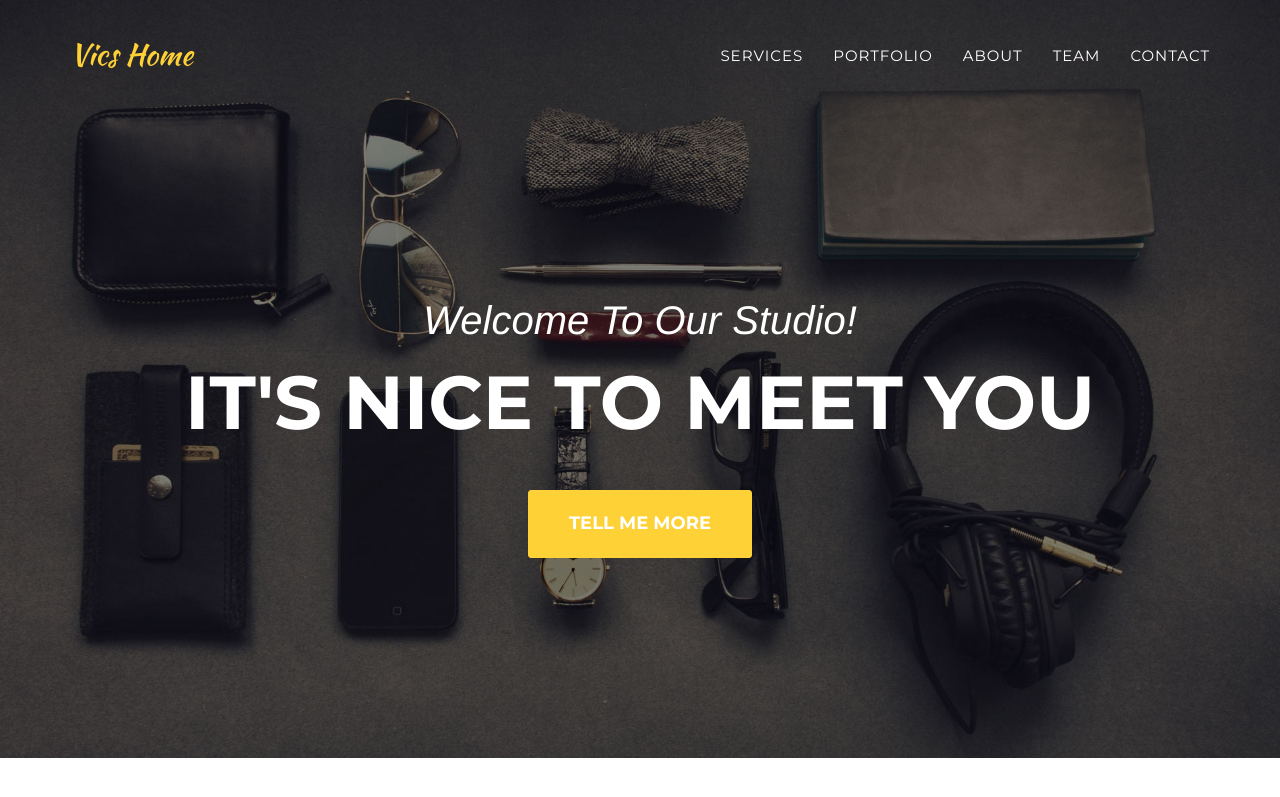
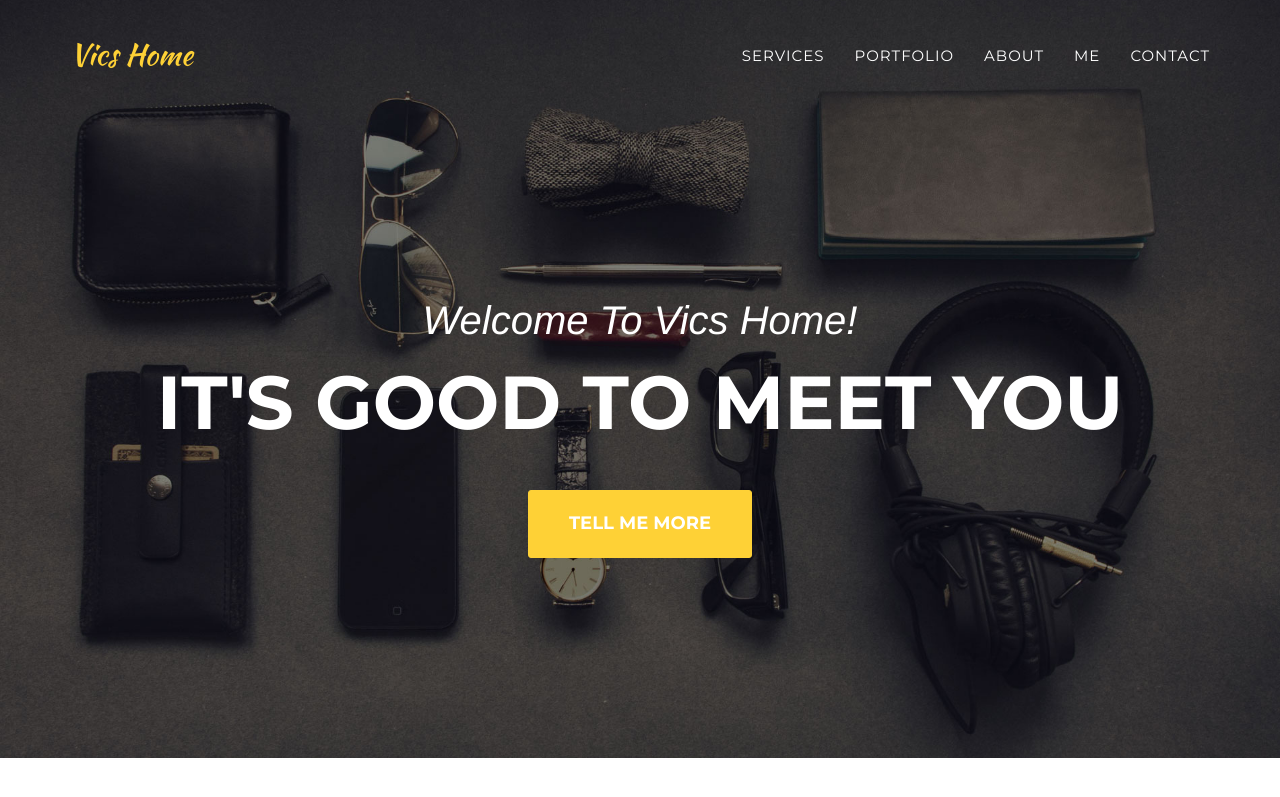
Before and after one commit to victoriagjh/victoriagjh.github.io, a Jekyll site: the page built from index.html, in a window 1280 px wide and 900 px high. Shown: the top 797 px of the window. Built offline with Jekyll 4.4.1, drawn with Linux system fonts in a browser that asks for light colours; some web fonts are replaced.

Commit message:
Update header.html

```diff
--- a/_includes/header.html
+++ b/_includes/header.html
@@ -28,7 +28,7 @@
                         <a class="page-scroll" href="#about">About</a>
                     </li>
                     <li>
-                        <a class="page-scroll" href="#team">Team</a>
+                        <a class="page-scroll" href="#team">Me</a>
                     </li>
                     <li>
                         <a class="page-scroll" href="#contact">Contact</a>
@@ -44,8 +44,8 @@
     <header>
         <div class="container">
             <div class="intro-text">
-                <div class="intro-lead-in">Welcome To Our Studio!</div>
-                <div class="intro-heading">It's Nice To Meet You</div>
+                <div class="intro-lead-in">Welcome To Vics Home!</div>
+                <div class="intro-heading">It's Good To Meet You</div>
                 <a href="#services" class="page-scroll btn btn-xl">Tell Me More</a>
             </div>
         </div>
```
